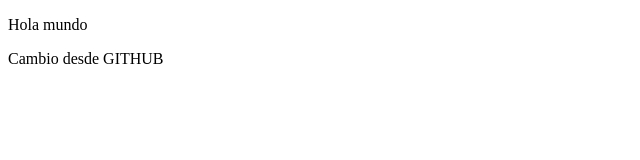
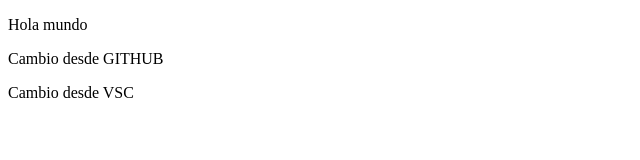
Before and after one commit to ArceusHN/GitPracticaII, a plain HTML site: page index.html in a window 1280 px wide. Shown: the whole page, without its empty margins (0-640 px from the left). Drawn offline with Linux system fonts and the light colour scheme.

Commit message:
commit II

```diff
--- a/index.html
+++ b/index.html
@@ -8,5 +8,6 @@
   <body>
     <p>Hola mundo</p>
     <p>Cambio desde GITHUB</p>
+    <p>Cambio desde VSC</p>
   </body>
 </html>
```
